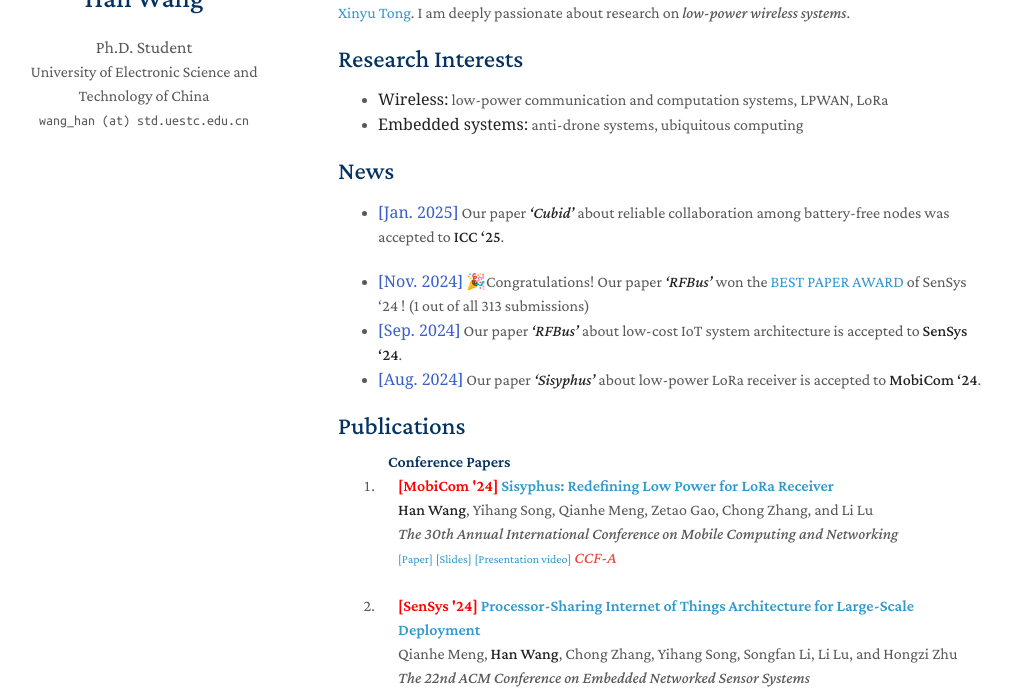
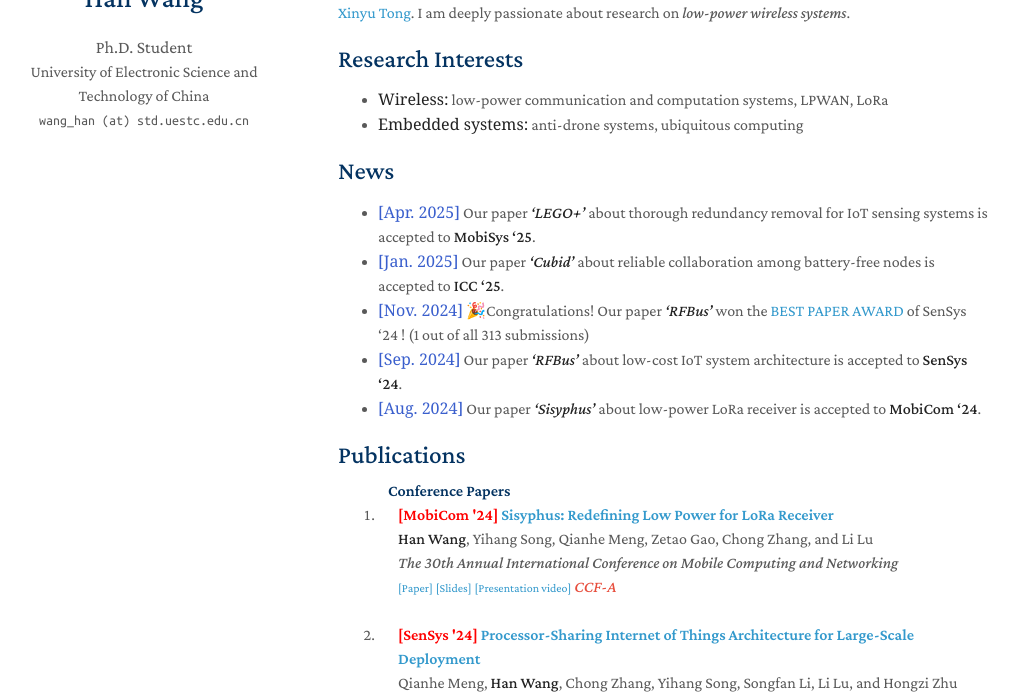
Before and after one commit to hwang620/hwang620.github.io, a Jekyll site: the page built from index.md, in a window 1280 px wide and 900 px high, cut to the strip 206-900 px from the top of the window. Shown: the whole strip, without its empty margins (132-1151 px from the left). Built offline with Jekyll 4.4.1, drawn with Linux system fonts in a browser that asks for light colours; a style sheet for code colours, icons or effects is not loaded; our own code applies the rules of GitHub Pages for plain Markdown files.

Commit message:
Update index.md

```diff
--- a/index.md
+++ b/index.md
@@ -12,8 +12,8 @@ Welcome! My name is **<font face="Georgia">Han Wang</font>**, currently working
 
 ## News
 
-- **<font color="3A5FCD" face="Georgia">[Jan. 2025]</font>** Our paper ***'Cubid'*** about reliable collaboration among battery-free nodes was accepted to **ICC '25**.
-
+- **<font color="3A5FCD" face="Georgia">[Apr. 2025]</font>** Our paper ***'LEGO+'*** about thorough redundancy removal for IoT sensing systems is accepted to **MobiSys '25**.
+- **<font color="3A5FCD" face="Georgia">[Jan. 2025]</font>** Our paper ***'Cubid'*** about reliable collaboration among battery-free nodes is accepted to **ICC '25**.
 - **<font color="3A5FCD" face="Georgia">[Nov. 2024]</font>** 🎉Congratulations! Our paper ***'RFBus'*** won the [BEST PAPER AWARD](https://sensys.acm.org/2024/award/) of SenSys '24 ! (1 out of all 313 submissions)
 - **<font color="3A5FCD" face="Georgia">[Sep. 2024]</font>** Our paper ***'RFBus'*** about low-cost IoT system architecture is accepted to **SenSys '24**.
 - **<font color="3A5FCD" face="Georgia">[Aug. 2024]</font>** Our paper ***'Sisyphus'*** about low-power LoRa receiver is accepted to **MobiCom '24**.
```
